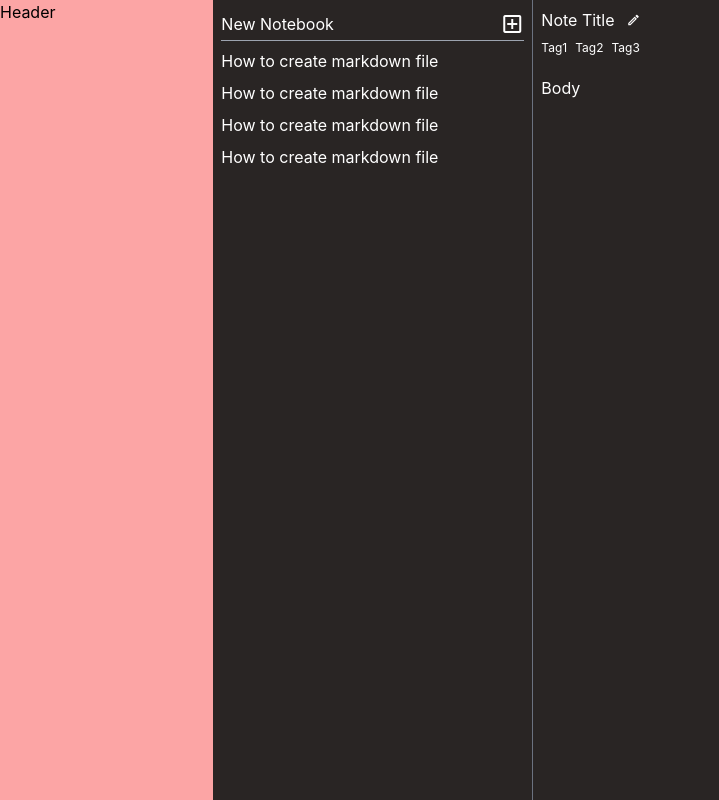
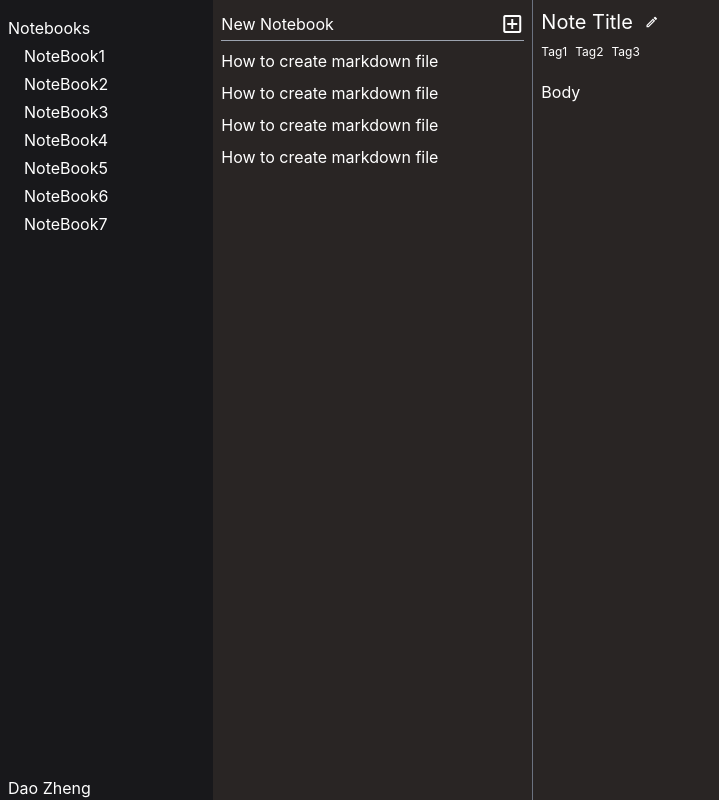
Before and after one commit to daoyzheng/notecraft, a React (Vite) app: page /notebook in a window 1280 px wide. Shown: the whole page, without its empty margins (0-719 px from the left). Built offline with nearby package versions, Linux system fonts and the light colour scheme.

Commit message:
style admin menu

```diff
--- a/src/components/noteDetails/NoteDetails.tsx
+++ b/src/components/noteDetails/NoteDetails.tsx
@@ -5,7 +5,7 @@ const NoteDetails = ({ className } : Props) => {
   return (
     <div className={`px-2 pt-2 bg-stone-800 text-white ${className}`}>
       <div className="flex flex-row gap-x-3 items-center">
-        <div>Note Title</div>
+        <div className="text-xl">Note Title</div>
         <i className="material-icons-outlined text-sm cursor-pointer">edit</i>
       </div>
       <div className="text-xs mt-2 flex flex-row items-center gap-x-2">
--- a/src/layouts/HomeLayout.tsx
+++ b/src/layouts/HomeLayout.tsx
@@ -3,8 +3,22 @@ import { Outlet } from "react-router-dom"
 const HomeLayout: React.FC = () => {
   return (
     <div className="grid grid-cols-12 h-screen w-screen">
-      <header className="bg-red-300 col-span-2">
-        Header
+      <header className="bg-zinc-900 col-span-2 text-white pt-4 px-2 justify-between flex flex-col">
+        <div>
+          <div>Notebooks</div>
+          <div className="ml-4 space-y-1 mt-1">
+            <div>NoteBook1</div>
+            <div>NoteBook2</div>
+            <div>NoteBook3</div>
+            <div>NoteBook4</div>
+            <div>NoteBook5</div>
+            <div>NoteBook6</div>
+            <div>NoteBook7</div>
+          </div>
+        </div>
+        <div>
+          Dao Zheng
+        </div>
       </header>
       <main className="col-span-10">
         <Outlet />
```
